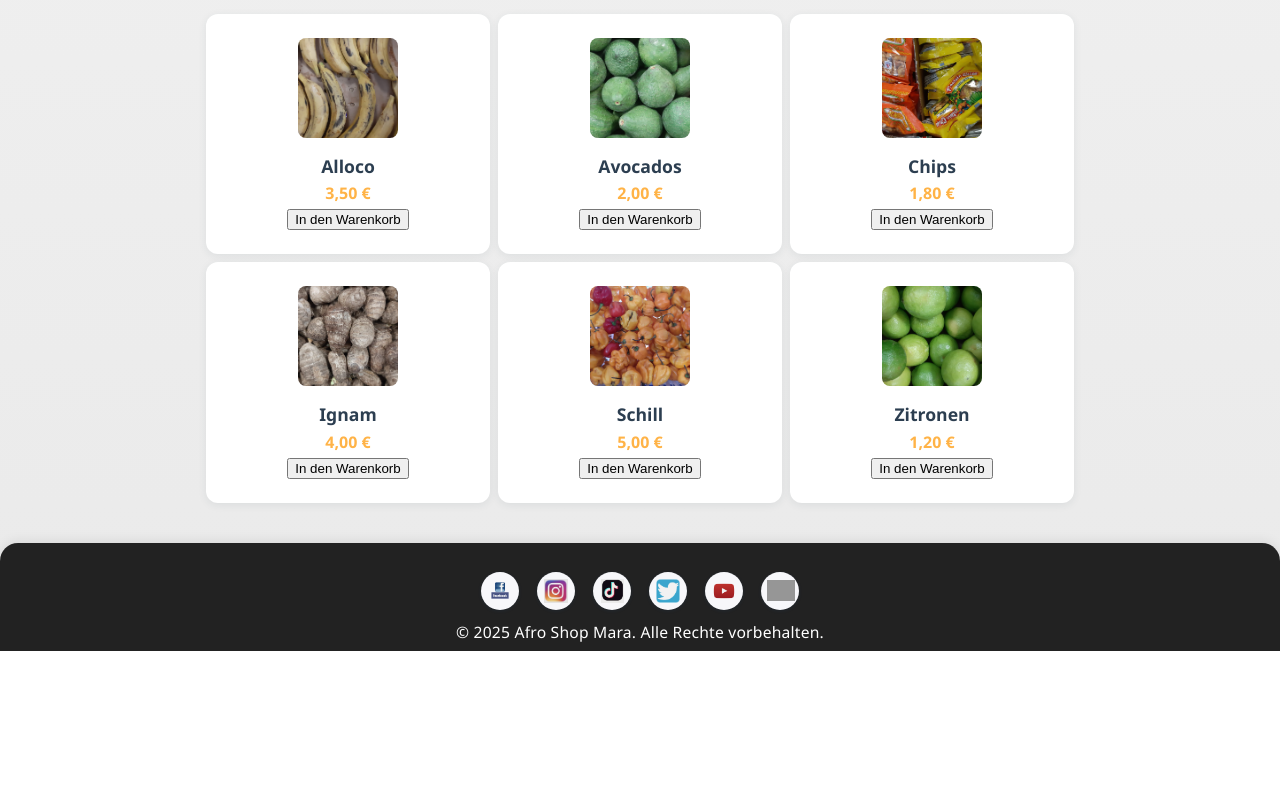
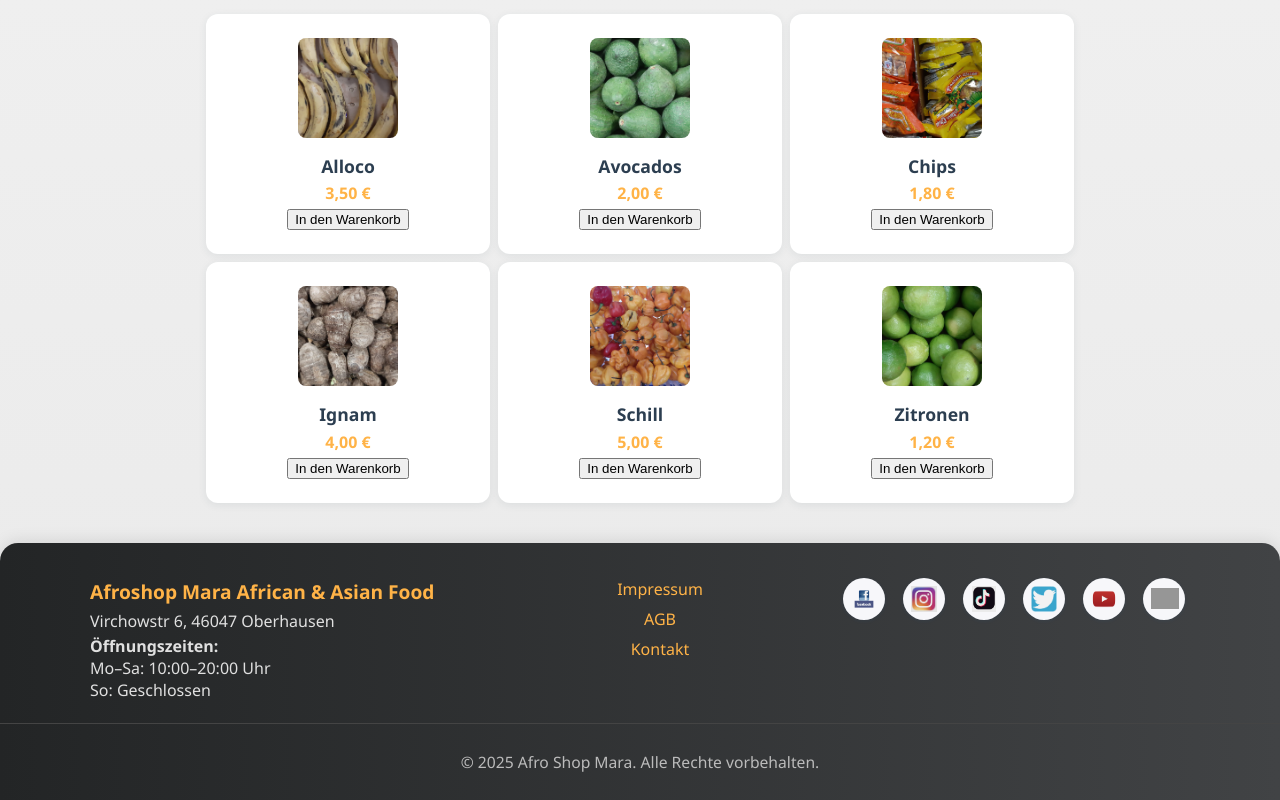
Before and after one commit to Ydi5291/afroshop-mara, a React (Create React App) app: page / in a window 1280 px wide. Shown: the part 970-1770 px from the top of the page. Before the commit the page ends 1621 px from the top, so only its background shows below. Built offline with nearby package versions, Linux system fonts and the light colour scheme; grey boxes are pictures that could not be loaded.

Commit message:
Cart modal fullscreen, paiement info, modern footer, responsive fixes

```diff
--- a/src/Components/Cart.jsx
+++ b/src/Components/Cart.jsx
@@ -19,8 +19,8 @@ function Cart({ cart, onClose, onIncrement, onDecrement }) {
   }, 0);
 
   return (
-    <div className="cart-overlay">
-      <div className="cart-modal">
+    <div className="cart-overlay fullscreen">
+      <div className="cart-modal fullscreen-modal">
         <button className="cart-close" onClick={onClose}>×</button>
         <h2>Warenkorb</h2>
         {items.length === 0 ? (
@@ -41,6 +41,9 @@ function Cart({ cart, onClose, onIncrement, onDecrement }) {
         <div className="cart-total">
           <b>Gesamt:</b> {total.toFixed(2).replace('.', ',')} €
         </div>
+        <div className="cart-payment-options" style={{marginTop: '1.1rem', textAlign: 'center', color: '#444', fontSize: '1.08rem'}}>
+          Zahlen Sie an der Kasse oder per <b>PayPal</b> oder <b>Klarna</b>?
+        </div>
       </div>
     </div>
   );
--- a/src/Components/Footer.jsx
+++ b/src/Components/Footer.jsx
@@ -9,6 +9,17 @@ import youtubeIcon from '../images/SocialNetwork/youtube.png';
 function Footer() {
   return (
     <footer className="App-footer">
+      <div className="footer-main">
+        <div className="footer-info">
+          <h3>Afroshop Mara African & Asian Food</h3>
+          <p>Virchowstr 6, 46047 Oberhausen</p>
+          <p><b>Öffnungszeiten:</b><br/>Mo–Sa: 10:00–20:00 Uhr<br/>So: Geschlossen</p>
+        </div>
+        <div className="footer-links">
+          <a href="#Impressum">Impressum</a>
+          <a href="#AGB">AGB</a>
+          <a href="#Kontakt">Kontakt</a>
+        </div>
         <div className="footer-social">
           <a href="https://www.facebook.com/" target="_blank" rel="noopener noreferrer">
             <img src={facebookIcon} alt="Facebook" />
@@ -29,7 +40,10 @@ function Footer() {
             <img src="https://upload.wikimedia.org/wikipedia/commons/6/6b/WhatsApp.svg" alt="WhatsApp" style={{width: 28, height: 28, marginLeft: 2}} />
           </a>
         </div>
+      </div>
+      <div className="footer-bottom">
         <p>&copy; {new Date().getFullYear()} Afro Shop Mara. Alle Rechte vorbehalten.</p>
+      </div>
     </footer>
   );
 }
--- a/src/Styles/Cart.css
+++ b/src/Styles/Cart.css
@@ -8,6 +8,17 @@
   justify-content: center;
   z-index: 1000;
   animation: fadeIn 0.3s;
+}
+
+/* Fullscreen mode for cart overlay */
+.cart-overlay.fullscreen {
+  width: 100vw;
+  height: 100vh;
+  min-height: 100vh;
+  min-width: 100vw;
+  padding: 0;
+  align-items: stretch;
+  justify-content: stretch;
 }
 
 @keyframes fadeIn {
@@ -24,6 +35,24 @@
   box-shadow: 0 8px 32px rgba(0,0,0,0.22);
   position: relative;
   animation: slideDown 0.4s;
+  display: flex;
+  flex-direction: column;
+  align-items: center;
+}
+
+/* Fullscreen mode for cart modal */
+.fullscreen-modal {
+  width: 100vw;
+  height: 100vh;
+  min-width: 100vw;
+  min-height: 100vh;
+  max-width: 100vw;
+  max-height: 100vh;
+  border-radius: 0;
+  padding: 2.5rem 1rem 2rem 1rem;
+  box-shadow: none;
+  justify-content: flex-start;
+  overflow-y: auto;
 }
 
 @keyframes slideDown {
@@ -98,3 +127,11 @@
   font-weight: bold;
   letter-spacing: 0.5px;
 }
+
+/* Responsive adjustments for mobile */
+@media (max-width: 600px) {
+  .cart-modal,
+  .fullscreen-modal {
+    padding: 1.2rem 0.2rem 1.5rem 0.2rem;
+  }
+}
--- a/src/Styles/Footer.css
+++ b/src/Styles/Footer.css
@@ -1,27 +1,74 @@
 .App-footer {
-  background: #222;
+  background: linear-gradient(90deg, #232526 0%, #414345 100%);
   color: #fff;
-  padding: 1.8rem 0 0.5rem 0;
+  padding: 2.2rem 0 0.7rem 0;
   text-align: center;
   font-size: 1rem;
   margin-top: 2rem;
   border-top-left-radius: 18px;
   border-top-right-radius: 18px;
-  box-shadow: 0 -2px 12px rgba(0,0,0,0.08);
+  box-shadow: 0 -2px 16px rgba(0,0,0,0.10);
 }
 
-.App-footer p {
-  margin: 0.5rem 0 0 0;
-  font-size: 0.98rem;
-  letter-spacing: 0.2px;
+.footer-main {
+  display: flex;
+  flex-wrap: wrap;
+  justify-content: space-between;
+  align-items: flex-start;
+  max-width: 1100px;
+  margin: 0 auto;
+  padding: 0 2rem;
+  gap: 2rem;
 }
 
-/* Réseaux sociaux */
+.footer-info {
+  flex: 1 1 220px;
+  text-align: left;
+  min-width: 180px;
+}
+
+.footer-info h3 {
+  margin: 0 0 0.3rem 0;
+  font-size: 1.2rem;
+  color: #ffb347;
+}
+
+.footer-info p {
+  margin: 0.2rem 0;
+  font-size: 1rem;
+  color: #e0e0e0;
+}
+
+.footer-links {
+  flex: 1 1 120px;
+  display: flex;
+  flex-direction: column;
+  gap: 0.5rem;
+  align-items: center;
+  justify-content: center;
+  min-width: 100px;
+}
+
+.footer-links a {
+  color: #ffb347;
+  text-decoration: none;
+  font-weight: 500;
+  font-size: 1rem;
+  transition: color 0.2s;
+}
+
+.footer-links a:hover {
+  color: #fff;
+  text-decoration: underline;
+}
+
 .footer-social {
+  flex: 1 1 180px;
   display: flex;
   justify-content: center;
   align-items: center;
   gap: 18px;
+  min-width: 120px;
   margin-bottom: 0.7rem;
 }
 
@@ -31,20 +78,20 @@
   justify-content: center;
   background: #f7f7fa;
   border-radius: 50%;
-  width: 38px;
-  height: 38px;
+  width: 42px;
+  height: 42px;
   box-shadow: 0 1px 4px rgba(25, 118, 210, 0.07);
   transition: background 0.2s, transform 0.1s;
 }
 
 .footer-social a:hover {
-  background: #1976d2;
-  transform: scale(1.08);
+  background: #ffb347;
+  transform: scale(1.12);
 }
 
 .footer-social img {
-  width: 24px;
-  height: 24px;
+  width: 26px;
+  height: 26px;
   object-fit: contain;
   filter: grayscale(0.2) brightness(0.95);
   transition: filter 0.2s;
@@ -54,10 +101,36 @@
   filter: none;
 }
 
+.footer-bottom {
+  border-top: 1px solid #444;
+  margin-top: 1.2rem;
+  padding-top: 0.7rem;
+  font-size: 0.98rem;
+  color: #bbb;
+}
+
 /* Responsive */
+@media (max-width: 900px) {
+  .footer-main {
+    flex-direction: column;
+    align-items: center;
+    gap: 1.2rem;
+    padding: 0 0.5rem;
+  }
+  .footer-info, .footer-links, .footer-social {
+    text-align: center;
+    align-items: center;
+    justify-content: center;
+  }
+}
 @media (max-width: 700px) {
   .App-footer {
-    padding: 1rem;
-    font-size: 0.9rem;
+    padding: 1.2rem 0 0.5rem 0;
+  }
+  .footer-main {
+    gap: 0.7rem;
+  }
+  .footer-social {
+    gap: 10px;
   }
 }
```
Lines whose indentation alone changed are shown as unchanged.
